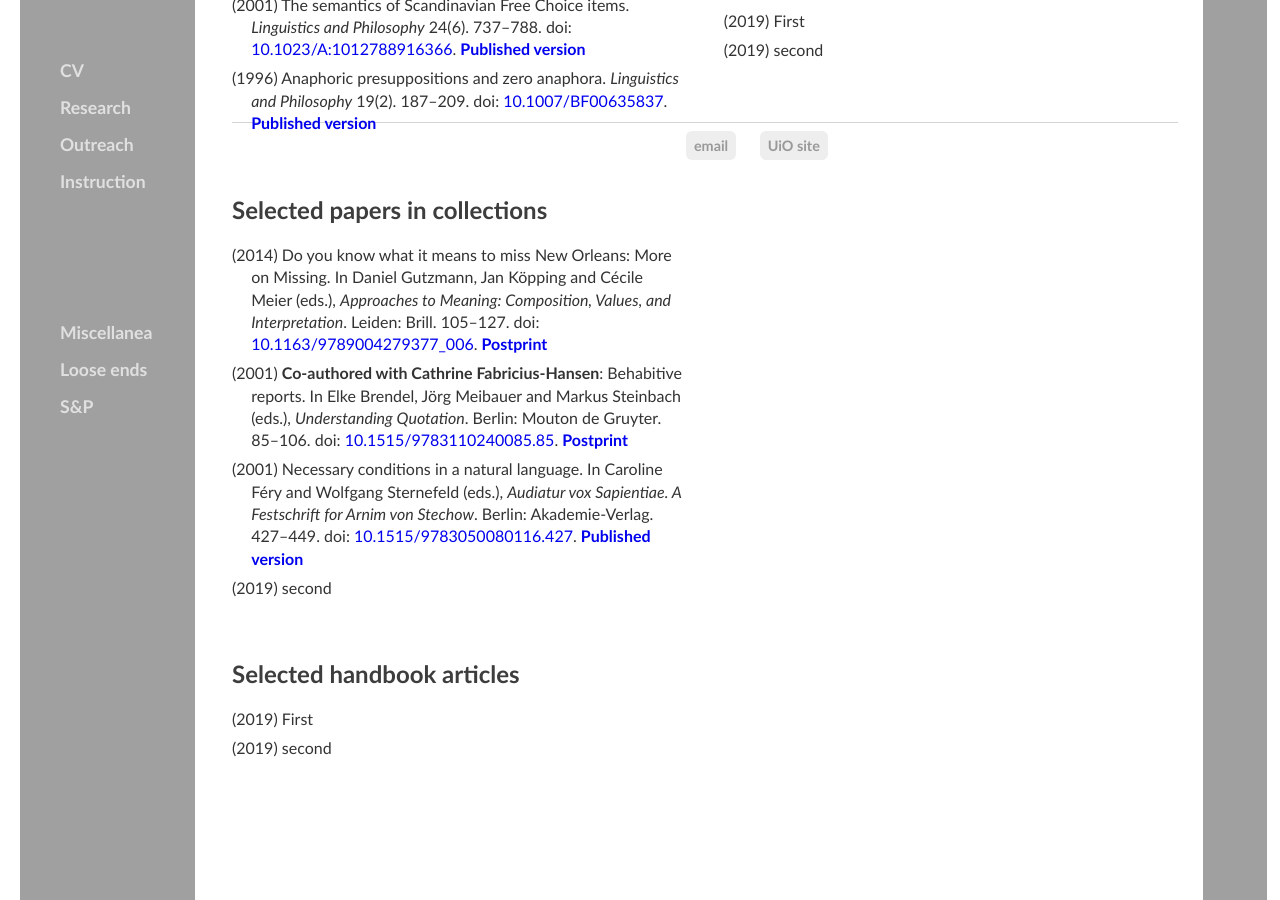
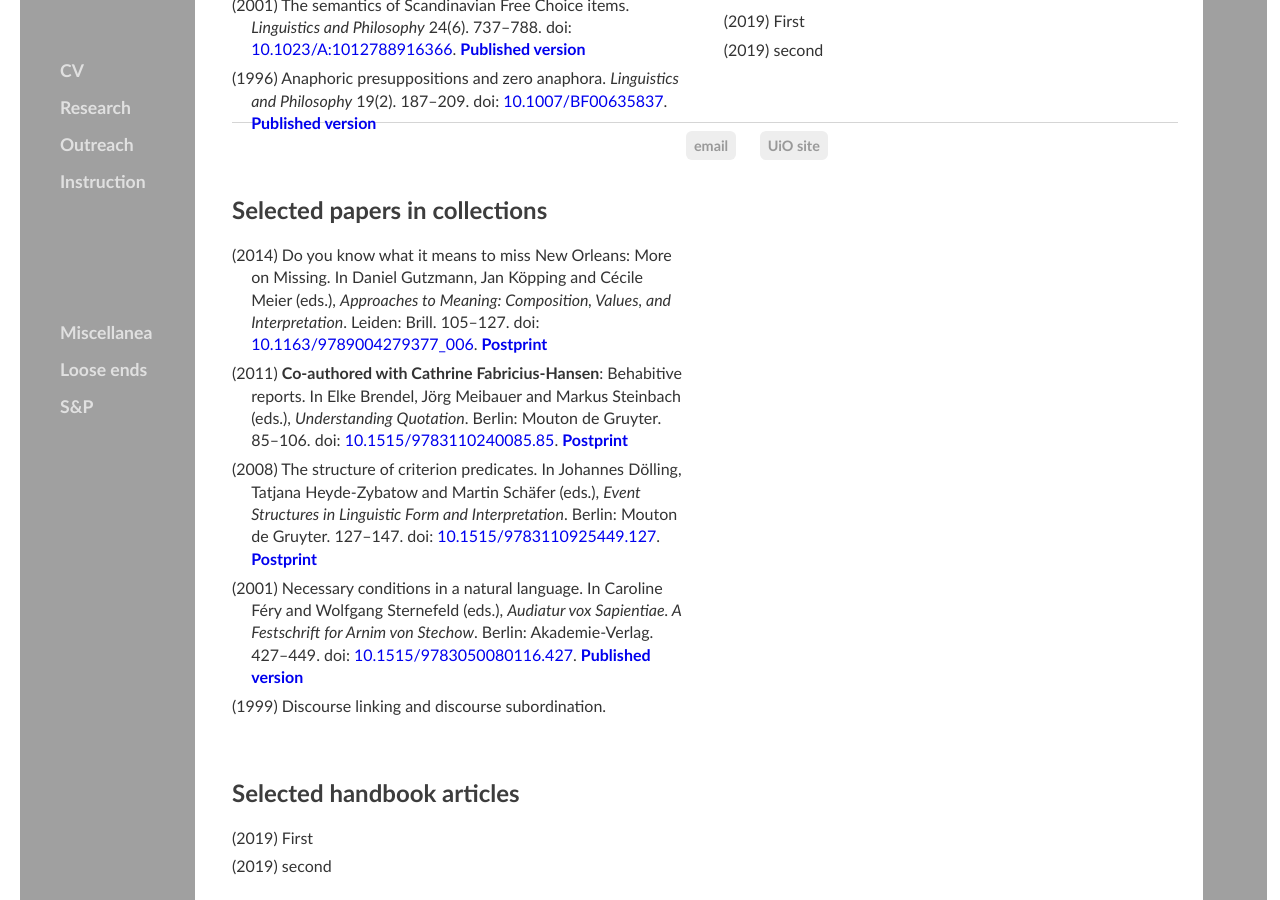
Before and after one commit to kjelljs/kjelljs.github.io, a Jekyll site: the page built from research/index.html, in a window 1280 px wide and 900 px high, scrolled down 1390 px. Built offline with Jekyll 4.4.1, drawn with Linux system fonts in a browser that asks for light colours.

Commit message:
Update index.html

```diff
--- a/research/index.html
+++ b/research/index.html
@@ -45,9 +45,10 @@ figcaption {
     <h2 id="coll">Selected papers in collections</h2>
 	    <ul id="pubs">
 		    <li>(2014) Do you know what it means to miss New Orleans: More on Missing. In Daniel Gutzmann, Jan Köpping and Cécile Meier (eds.), <i>Approaches to Meaning: Composition, Values, and Interpretation</i>. Leiden: Brill. 105–127. doi: <a href="https://doi.org/10.1163/9789004279377_006">10.1163/9789004279377_006</a>. <a href="/pdf/CarpenterSaeboe.pdf"><b>Postprint</b></a></li>
-		    <li>(2001) <b>Co-authored with Cathrine Fabricius-Hansen</b>: Behabitive reports. In Elke Brendel, Jörg Meibauer and Markus Steinbach (eds.), <i>Understanding Quotation</i>. Berlin: Mouton de Gruyter. 85–106. doi: <a href="https://doi.org/10.1515/9783110240085.85">10.1515/9783110240085.85</a>. <a href="/pdf/Behab.pdf"><b>Postprint</b></a></li>
+		    <li>(2011) <b>Co-authored with Cathrine Fabricius-Hansen</b>: Behabitive reports. In Elke Brendel, Jörg Meibauer and Markus Steinbach (eds.), <i>Understanding Quotation</i>. Berlin: Mouton de Gruyter. 85–106. doi: <a href="https://doi.org/10.1515/9783110240085.85">10.1515/9783110240085.85</a>. <a href="/pdf/Behab.pdf"><b>Postprint</b></a></li>
+		    <li>(2008) The structure of criterion predicates. In Johannes Dölling, Tatjana Heyde-Zybatow and Martin Schäfer (eds.), <i>Event Structures in Linguistic Form and Interpretation</i>. Berlin: Mouton de Gruyter. 127–147. doi: <a href="https://doi.org/10.1515/9783110925449.127">10.1515/9783110925449.127</a>. <a href="/pdf/CriterionP.pdf"><b>Postprint</b></a></li>
 		    <li>(2001) Necessary conditions in a natural language. In Caroline Féry and Wolfgang Sternefeld (eds.), <i>Audiatur vox Sapientiae. A Festschrift for Arnim von Stechow</i>. Berlin: Akademie-Verlag. 427–449. doi: <a href="https://doi.org/10.1515/9783050080116.427">10.1515/9783050080116.427</a>. <a href="/pdf/NecCon.pdf"><b>Published version</b></a></li>
-		    <li>(2019) second </li>
+		    <li>(1999) Discourse linking and discourse subordination. </li>
     </ul>
 </br>
     <h2 id="hand">Selected handbook articles</h2>
```
